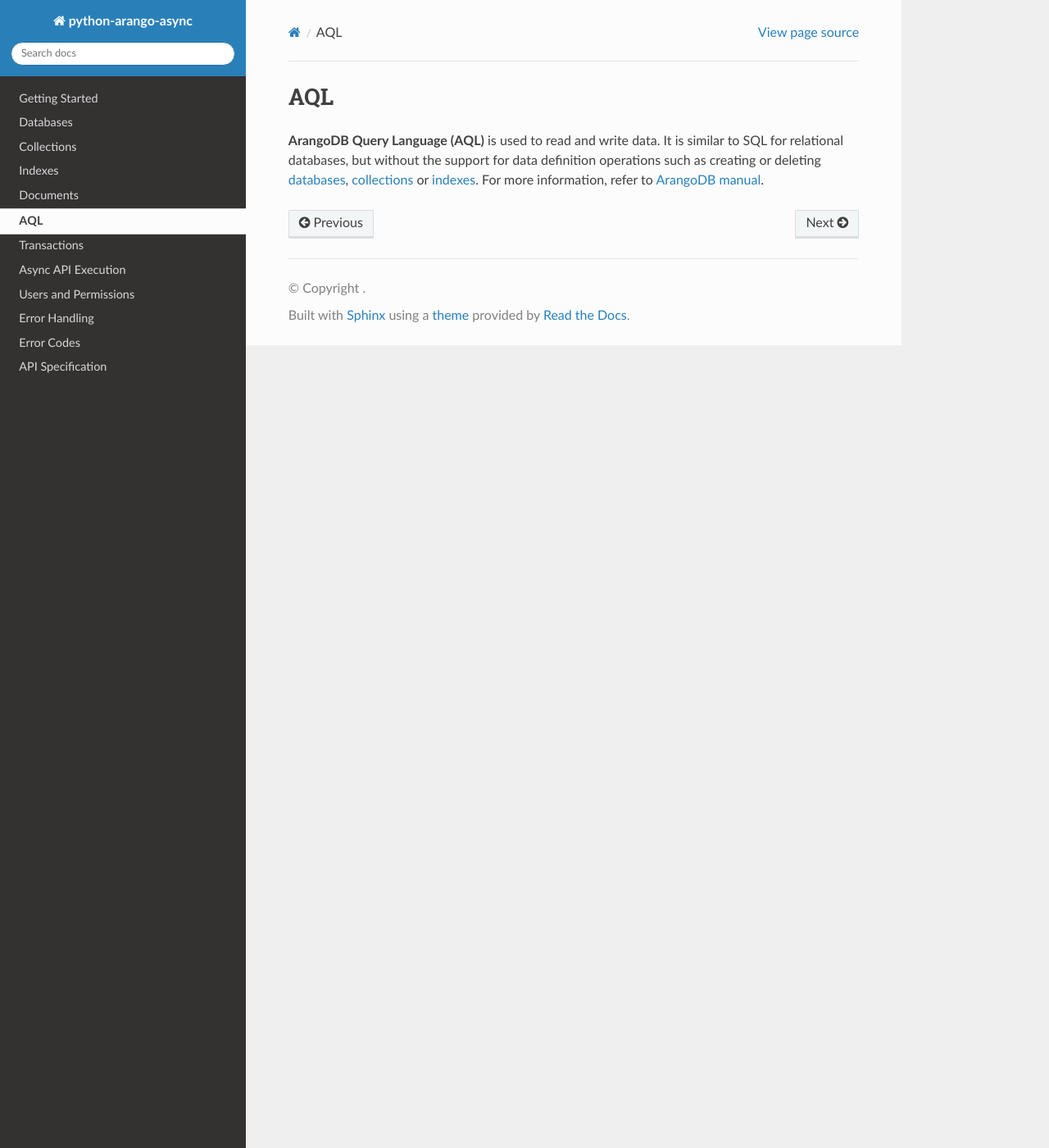
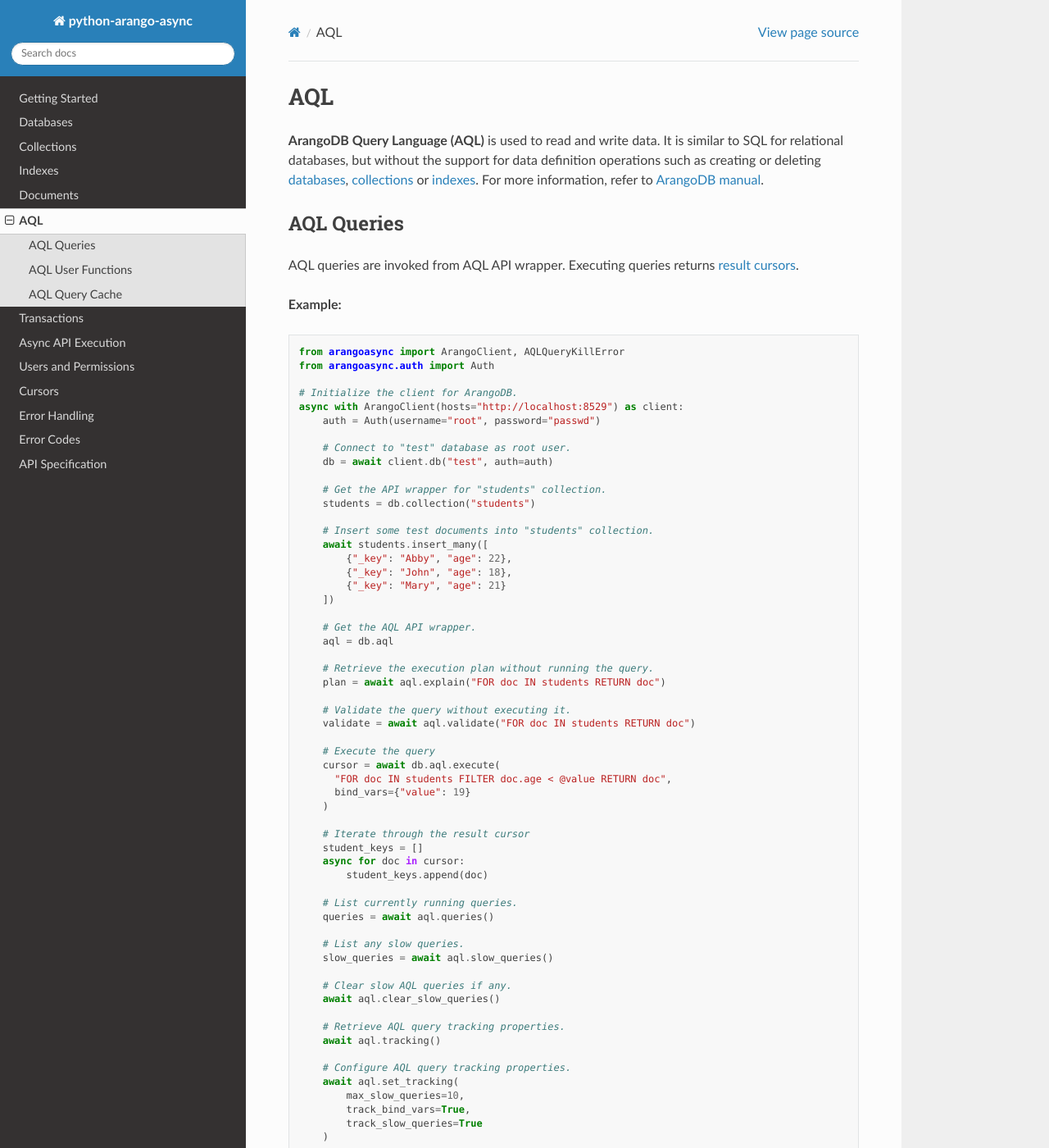
Before and after one commit to arangodb/python-arango-async, a Sphinx documentation site: the page built from docs/aql.rst, in a window 1280 px wide and 1400 px high. Shown: the whole window at 82% size. Built offline with Sphinx 7.4.7 and the Read the Docs theme 3.1.0, drawn with Linux system fonts in a browser that asks for light colours; some of the changed text lies outside the part shown.

Commit message:
Adding more documentation

```diff
--- a/docs/aql.rst
+++ b/docs/aql.rst
@@ -8,3 +8,155 @@
 information, refer to `ArangoDB manual`_.
 
 .. _ArangoDB manual: https://docs.arangodb.com
+
+AQL Queries
+===========
+
+AQL queries are invoked from AQL API wrapper. Executing queries returns
+:doc:`result cursors <cursor>`.
+
+**Example:**
+
+.. code-block:: python
+
+    from arangoasync import ArangoClient, AQLQueryKillError
+    from arangoasync.auth import Auth
+
+    # Initialize the client for ArangoDB.
+    async with ArangoClient(hosts="http://localhost:8529") as client:
+        auth = Auth(username="root", password="passwd")
+
+        # Connect to "test" database as root user.
+        db = await client.db("test", auth=auth)
+
+        # Get the API wrapper for "students" collection.
+        students = db.collection("students")
+
+        # Insert some test documents into "students" collection.
+        await students.insert_many([
+            {"_key": "Abby", "age": 22},
+            {"_key": "John", "age": 18},
+            {"_key": "Mary", "age": 21}
+        ])
+
+        # Get the AQL API wrapper.
+        aql = db.aql
+
+        # Retrieve the execution plan without running the query.
+        plan = await aql.explain("FOR doc IN students RETURN doc")
+
+        # Validate the query without executing it.
+        validate = await aql.validate("FOR doc IN students RETURN doc")
+
+        # Execute the query
+        cursor = await db.aql.execute(
+          "FOR doc IN students FILTER doc.age < @value RETURN doc",
+          bind_vars={"value": 19}
+        )
+
+        # Iterate through the result cursor
+        student_keys = []
+        async for doc in cursor:
+            student_keys.append(doc)
+
+        # List currently running queries.
+        queries = await aql.queries()
+
+        # List any slow queries.
+        slow_queries = await aql.slow_queries()
+
+        # Clear slow AQL queries if any.
+        await aql.clear_slow_queries()
+
+        # Retrieve AQL query tracking properties.
+        await aql.tracking()
+
+        # Configure AQL query tracking properties.
+        await aql.set_tracking(
+            max_slow_queries=10,
+            track_bind_vars=True,
+            track_slow_queries=True
+        )
+
+        # Kill a running query (this should fail due to invalid ID).
+        try:
+            await aql.kill("some_query_id")
+        except AQLQueryKillError as err:
+            assert err.http_code == 404
+
+See :class:`arangoasync.aql.AQL` for API specification.
+
+
+AQL User Functions
+==================
+
+**AQL User Functions** are custom functions you define in Javascript to extend
+AQL functionality. They are somewhat similar to SQL procedures.
+
+**Example:**
+
+.. code-block:: python
+
+    from arangoasync import ArangoClient
+    from arangoasync.auth import Auth
+
+    # Initialize the client for ArangoDB.
+    async with ArangoClient(hosts="http://localhost:8529") as client:
+        auth = Auth(username="root", password="passwd")
+
+        # Connect to "test" database as root user.
+        db = await client.db("test", auth=auth)
+
+        # Get the AQL API wrapper.
+        aql = db.aql
+
+        # Create a new AQL user function.
+        await aql.create_function(
+            # Grouping by name prefix is supported.
+            name="functions::temperature::converter",
+            code="function (celsius) { return celsius * 1.8 + 32; }"
+        )
+
+        # List AQL user functions.
+        functions = await aql.functions()
+
+        # Delete an existing AQL user function.
+        await aql.delete_function("functions::temperature::converter")
+
+See :class:`arangoasync.aql.AQL` for API specification.
+
+
+AQL Query Cache
+===============
+
+**AQL Query Cache** is used to minimize redundant calculation of the same query
+results. It is useful when read queries are issued frequently and write queries
+are not.
+
+**Example:**
+
+.. code-block:: python
+
+    from arangoasync import ArangoClient
+    from arangoasync.auth import Auth
+
+    # Initialize the client for ArangoDB.
+    async with ArangoClient(hosts="http://localhost:8529") as client:
+        auth = Auth(username="root", password="passwd")
+
+        # Connect to "test" database as root user.
+        db = await client.db("test", auth=auth)
+
+        # Get the AQL API wrapper.
+        aql = db.aql
+
+        # Retrieve AQL query cache properties.
+        await aql.cache.properties()
+
+        # Configure AQL query cache properties
+        await aql.cache.configure(mode="demand", max_results=10000)
+
+        # Clear results in AQL query cache.
+        await aql.cache.clear()
+
+See :class:`arangoasync.aql.AQLQueryCache` for API specification.
--- a/docs/index.rst
+++ b/docs/index.rst
@@ -63,6 +63,7 @@
 .. toctree::
     :maxdepth: 1
 
+    cursor
     errors
     errno
 
```
Also changed, not shown: docs/cursor.rst (added, +8 -0 lines), docs/errors.rst (+14 -1 lines).
